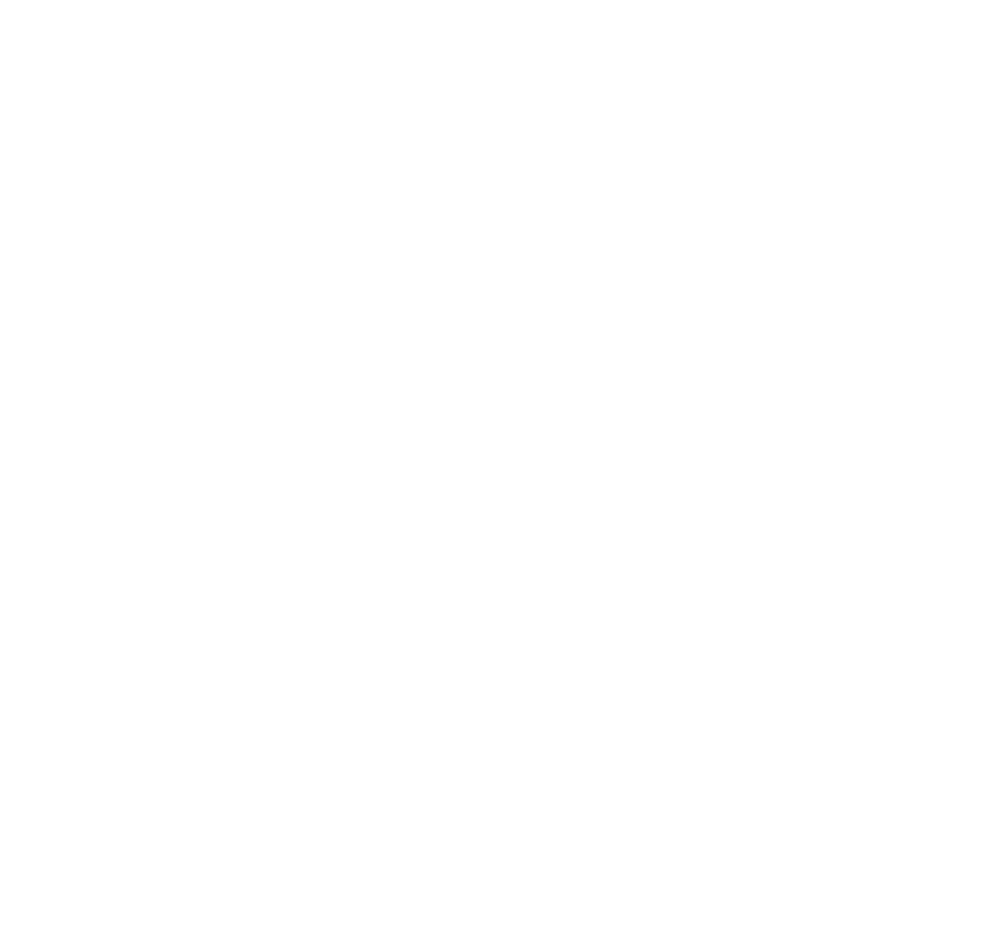
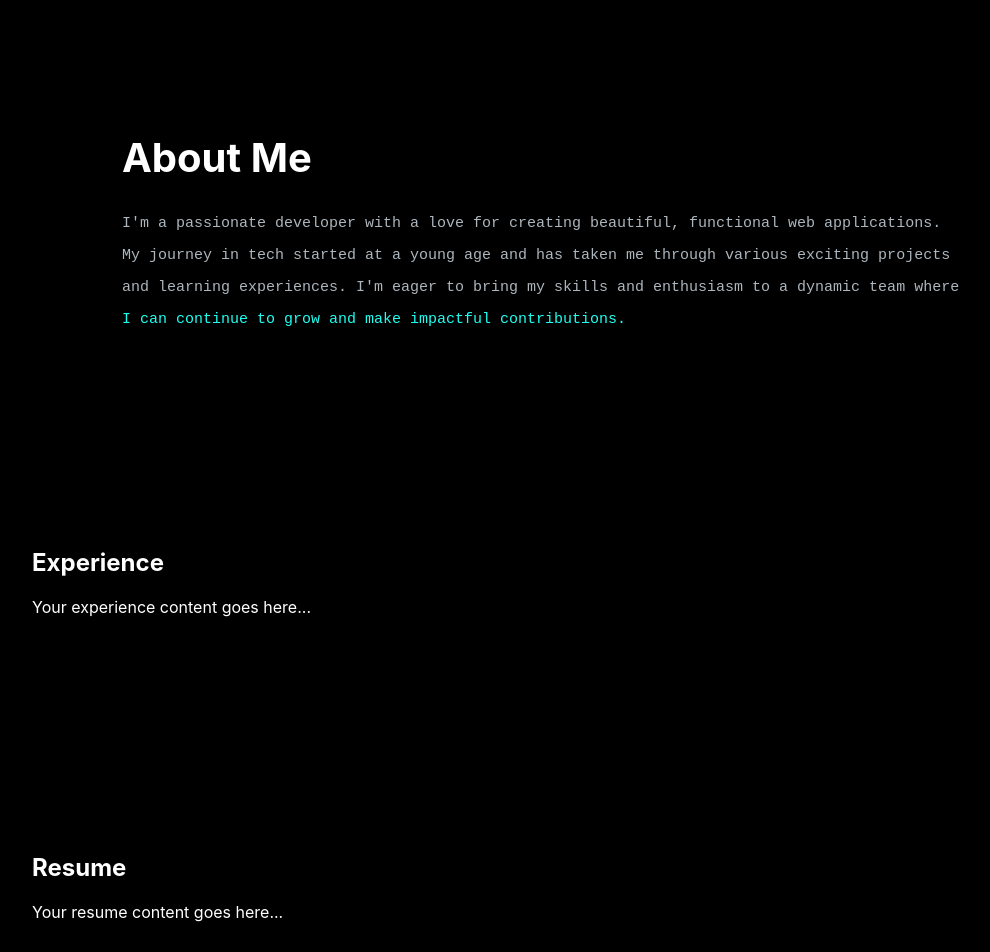
Before and after one commit to RJoshi141/portfolio, a React (Create React App) app: page / in a window 1280 px wide. Shown: the part 800-1752 px from the top of the page, without its empty margins (28-1018 px from the left). Before the commit the page ends 800 px from the top, so only its background shows below. Built offline with nearby package versions, Linux system fonts and the light colour scheme.

Commit message:
about-me nav

```diff
--- a/src/components/PortfolioPage.css
+++ b/src/components/PortfolioPage.css
@@ -25,9 +25,11 @@
 
 @keyframes fadeIn {
     from {
-        opacity: 0; }
+        opacity: 0;
+    }
     to {
-        opacity: 1; }
+        opacity: 1;
+    }
 }
 
 @keyframes logo-click {
@@ -44,7 +46,7 @@
     justify-content: flex-start; /* Align items to the start (left side) */
     align-items: center;
     padding-left: 60px; /* Adjust as needed to add some padding from the left side */
-    position: absolute;
+    position: relative; /* Change to relative to ensure it doesn’t overlap other sections */
     top: 0;
     left: 0;
     z-index: 20; /* Ensure it's above the old black screen */
@@ -66,18 +68,31 @@
 
 .intro-text {
     animation: fadeInText 0.5s forwards 0.6s;
+    color: #1EFFF1 !important; /* for "Hi there! My name is" */
+    font-family: 'SF Mono', monospace;
+    font-size: 15px;
+    margin: 0;
 }
 
 .intro-name {
     animation: fadeInName 0.5s forwards 0.7s;
+    color: white; /* for "Ritika Joshi" */
+    margin: 0;
+    font-size: 60px;
 }
 
 .intro-tagline {
     animation: fadeInTagline 0.5s forwards 0.8s;
+    color: #adb5bd; /* Faded white color */
+    font-size: 60px;
+    margin: 0;
 }
 
 .intro-tagline1 {
     animation: fadeInTagline1 0.5s forwards 0.9s; /* Delay by 0.9s */
+    color: #adb5bd; /* Faded white color */
+    font-size: 15px;
+    font-family: 'SF Mono', monospace; /* Apply SF Mono font */
 }
 
 @keyframes fadeInFromTop {
@@ -127,31 +142,6 @@
     }
 }
 
-.intro-text {
-    color: #1EFFF1 !important; /* for "Hi there! My name is" */
-    font-family: 'SF Mono', monospace;
-    margin: 0;
-}
-
-.intro-name {
-    color: white; /* for "Ritika Joshi" */
-    margin: 0;
-    font-size: 60px;
-}
-
-.intro-tagline {
-    color: #adb5bd; /* Faded white color */
-    font-size: 60px;
-    margin: 0;
-}
-
-.intro-tagline1 {
-    color: #8D959D !important; /* Faded white color */
-    font-size: 15px;
-    font-family: 'SF Mono', monospace; /* Apply SF Mono font */
-}
-
-
 .navigation-links {
     position: absolute;
     top: 50px;
@@ -166,9 +156,63 @@
     text-decoration: none;
     font-family: 'SF Mono', monospace;
     font-size: 16px;
-    transition: color 0.3s ease;
+    transition: color 0.2s ease;
+    opacity: 0; /* Initially hide the links */
 }
 
+.navigation-links a:nth-child(1) {
+    animation: fadeInLink 0.1s forwards 0.2s;
+}
+
+.navigation-links a:nth-child(2) {
+    animation: fadeInLink 0.19s forwards 0.3s;
+}
+
+.navigation-links a:nth-child(3) {
+    animation: fadeInLink 0.29s forwards 0.4s; /* Delay the third link */
+}
+
+@keyframes fadeInLink {
+    0% {
+        opacity: 0;
+        transform: translateY(-20px); /* Move up from 20px below */
+    }
+    100% {
+        opacity: 1;
+        transform: translateY(0); /* Move to the original position */
+    }
+}
 .navigation-links a:hover {
     color: #1EFFF1; /* Light blue color on hover */
 }
+
+/* General section styling */
+.section {
+    padding: 100px 60px; /* Adjust padding as needed */
+    color: white; /* White text color */
+    position: relative; /* Ensure sections are positioned relative to the page flow */
+    z-index: 10; /* Ensure sections are behind the black screen portfolio */
+    background-color: black; /* Set background to black */
+}
+
+/* Specific section styling */
+.about-section {
+    background-color: black; /* Set background to black */
+    padding-left: 150px; /* Match left padding with the intro-container */
+    padding-right: 90px; /* Optional: add right padding if needed */
+
+}
+
+.about-section h1 {
+    text-align: left; /* Align text to the left */
+    font-size: 40px; /* Increase font size for "About" heading */
+}
+
+.about-section p {
+    text-align: left; /* Align text to the left */
+}
+
+/* Smooth scrolling */
+html {
+    scroll-behavior: smooth; /* Enable smooth scrolling */
+}
--- a/src/components/PortfolioPage.js
+++ b/src/components/PortfolioPage.js
@@ -17,9 +17,9 @@
             />
             <div className="black-header">
                 <nav className="navigation-links">
-            <a href="#" className="nav-link">About</a>
-            <a href="#" className="nav-link">Experience</a>
-            <a href="#" className="nav-link">Resume</a>
+                    <a href="#about" className="nav-link">About</a>
+                    <a href="#experience" className="nav-link">Experience</a>
+                    <a href="#resume" className="nav-link">Resume</a>
                 </nav>
             </div>
             <div className="black-screen-portfolio">
@@ -38,11 +38,32 @@
                     <p className="intro-tagline1">
                         Web Development, and Data Analysis.
                     </p>
-            {/* Add buttons and links here */}
                 </div>
             </div>
+            <section id="about" className="section about-section">
+                <h1>About Me</h1>
+                <p className="intro-tagline1">
+                    I'm a passionate developer with a love for creating beautiful, functional web applications.
+                </p>
+                <p className="intro-tagline1">
+                    My journey in tech started at a young age and has taken me through various exciting projects
+                    </p>
+                    <p className="intro-tagline1">
+                    and learning experiences. I'm eager to bring my skills and enthusiasm to a dynamic team where
+                    </p>
+                    <p className="intro-text">
+                    I can continue to grow and make impactful contributions.
+                </p>
+            </section>
+            <section id="experience" className="section experience-section">
+                <h2>Experience</h2>
+                <p>Your experience content goes here...</p>
+            </section>
+            <section id="resume" className="section resume-section">
+                <h2>Resume</h2>
+                <p>Your resume content goes here...</p>
+            </section>
         </div>
-
     );
 };
 
```
Lines whose indentation alone changed are shown as unchanged.
